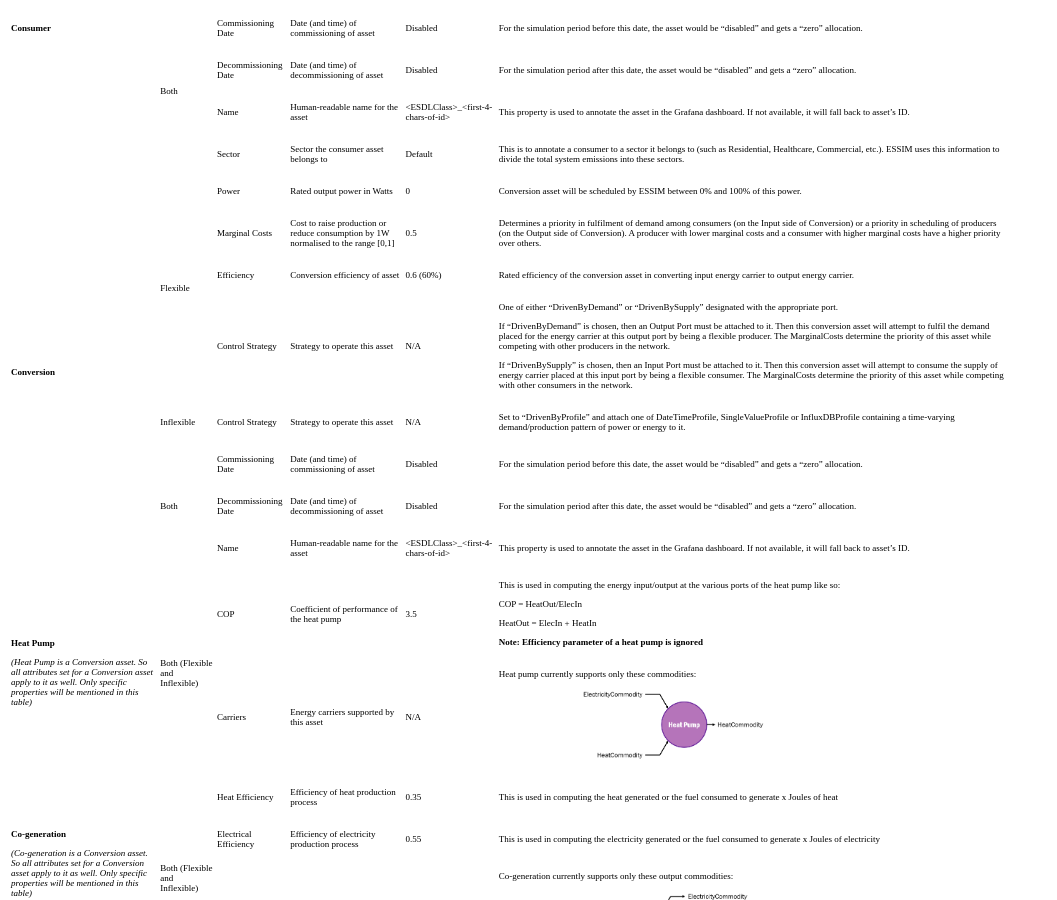
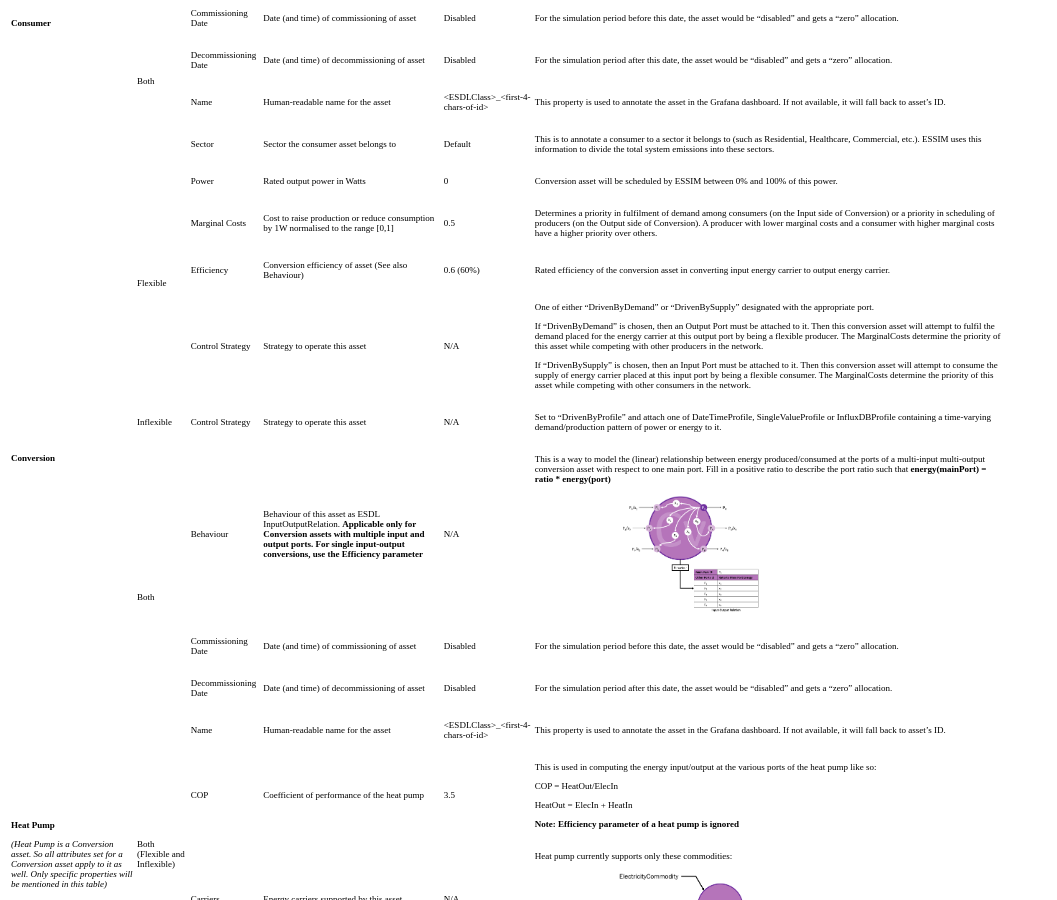
Before and after one commit to ESDLMapEditorESSIM/ESSIMDocumentation, a Sphinx documentation site: the page built from docs/source/configuration/index.rst, in a window 1280 px wide and 900 px high, scrolled down 740 px. Shown: the whole window, without its empty margins (0-1057 px from the left). Built offline with Sphinx 7.4.7 and the Read the Docs theme 2.0.0, drawn with Linux system fonts in a browser that asks for light colours.

Commit message:
Updated documentation for Conversion Behaviour.

```diff
--- a/docs/source/configuration/index.rst
+++ b/docs/source/configuration/index.rst
@@ -32,7 +32,7 @@ Below are a list of ESDL attributes that have a direct effect on the way an asse
     |                                                                                                                                                                     |                                | Marginal Costs       | Cost to raise production or reduce consumption by 1W            | 0.5                               | Determines a priority in fulfilment of demand among consumers (on the Input side of Conversion) or a priority in scheduling of producers (on the Output side of Conversion).                                                                                                                                                                       |
     |                                                                                                                                                                     |                                |                      | normalised to the range [0,1]                                   |                                   | A producer with lower marginal costs and a consumer with higher marginal costs have a higher priority over others.                                                                                                                                                                                                                                 |
     |                                                                                                                                                                     |                                +----------------------+-----------------------------------------------------------------+-----------------------------------+----------------------------------------------------------------------------------------------------------------------------------------------------------------------------------------------------------------------------------------------------------------------------------------------------------------------------------------------------+
-    |                                                                                                                                                                     |                                | Efficiency           | Conversion efficiency of asset                                  | 0.6 (60%)                         | Rated efficiency of the conversion asset in converting input energy carrier to output energy carrier.                                                                                                                                                                                                                                              |
+    |                                                                                                                                                                     |                                | Efficiency           | Conversion efficiency of asset (See also Behaviour)             | 0.6 (60%)                         | Rated efficiency of the conversion asset in converting input energy carrier to output energy carrier.                                                                                                                                                                                                                                              |
     |                                                                                                                                                                     |                                +----------------------+-----------------------------------------------------------------+-----------------------------------+----------------------------------------------------------------------------------------------------------------------------------------------------------------------------------------------------------------------------------------------------------------------------------------------------------------------------------------------------+
     |                                                                                                                                                                     |                                | Control Strategy     | Strategy to operate this asset                                  | N/A                               | One of either “DrivenByDemand” or “DrivenBySupply” designated with the appropriate port.                                                                                                                                                                                                                                                           |
     |                                                                                                                                                                     |                                |                      |                                                                 |                                   |                                                                                                                                                                                                                                                                                                                                                    |
@@ -42,10 +42,15 @@ Below are a list of ESDL attributes that have a direct effect on the way an asse
     |                                                                                                                                                                     +--------------------------------+----------------------+-----------------------------------------------------------------+-----------------------------------+----------------------------------------------------------------------------------------------------------------------------------------------------------------------------------------------------------------------------------------------------------------------------------------------------------------------------------------------------+
     |                                                                                                                                                                     | Inflexible                     | Control Strategy     | Strategy to operate this asset                                  | N/A                               | Set to “DrivenByProfile” and attach one of DateTimeProfile, SingleValueProfile or InfluxDBProfile containing a time-varying demand/production pattern of power or energy to it.                                                                                                                                                                    |
     |                                                                                                                                                                     +--------------------------------+----------------------+-----------------------------------------------------------------+-----------------------------------+----------------------------------------------------------------------------------------------------------------------------------------------------------------------------------------------------------------------------------------------------------------------------------------------------------------------------------------------------+
-    |                                                                                                                                                                     | Both                           | Commissioning Date   | Date (and time) of commissioning of asset                       | Disabled                          | For the simulation period before this date, the asset would be “disabled” and gets a “zero” allocation.                                                                                                                                                                                                                                            |
-    |                                                                                                                                                                     +                                +----------------------+-----------------------------------------------------------------+-----------------------------------+----------------------------------------------------------------------------------------------------------------------------------------------------------------------------------------------------------------------------------------------------------------------------------------------------------------------------------------------------+
+    |                                                                                                                                                                     | Both                           | Behaviour            | Behaviour of this asset as ESDL InputOutputRelation.            | N/A                               | This is a way to model the (linear) relationship between energy produced/consumed at the ports of a multi-input multi-output conversion asset with respect to one main port. Fill in a positive ratio to describe the port ratio such that **energy(mainPort) = ratio * energy(port)**                                                             |
+    |                                                                                                                                                                     |                                |                      | **Applicable only for Conversion assets with multiple input and |                                   |                                                                                                                                                                                                                                                                                                                                                    |
+    |                                                                                                                                                                     |                                |                      | output ports. For single input-output conversions, use the      |                                   |   .. figure:: ../images/mimo.png                                                                                                                                                                                                                                                                                                                   |
+    |                                                                                                                                                                     |                                |                      | Efficiency parameter**                                          |                                   |      :scale: 18%                                                                                                                                                                                                                                                                                                                                   |
+    |                                                                                                                                                                     |                                +----------------------+-----------------------------------------------------------------+-----------------------------------+----------------------------------------------------------------------------------------------------------------------------------------------------------------------------------------------------------------------------------------------------------------------------------------------------------------------------------------------------+
+    |                                                                                                                                                                     |                                | Commissioning Date   | Date (and time) of commissioning of asset                       | Disabled                          | For the simulation period before this date, the asset would be “disabled” and gets a “zero” allocation.                                                                                                                                                                                                                                            |
+    |                                                                                                                                                                     |                                +----------------------+-----------------------------------------------------------------+-----------------------------------+----------------------------------------------------------------------------------------------------------------------------------------------------------------------------------------------------------------------------------------------------------------------------------------------------------------------------------------------------+
     |                                                                                                                                                                     |                                | Decommissioning Date | Date (and time) of decommissioning of asset                     | Disabled                          | For the simulation period after this date, the asset would be “disabled” and gets a “zero” allocation.                                                                                                                                                                                                                                             |
-    |                                                                                                                                                                     +                                +----------------------+-----------------------------------------------------------------+-----------------------------------+----------------------------------------------------------------------------------------------------------------------------------------------------------------------------------------------------------------------------------------------------------------------------------------------------------------------------------------------------+
+    |                                                                                                                                                                     |                                +----------------------+-----------------------------------------------------------------+-----------------------------------+----------------------------------------------------------------------------------------------------------------------------------------------------------------------------------------------------------------------------------------------------------------------------------------------------------------------------------------------------+
     |                                                                                                                                                                     |                                | Name                 | Human-readable name for the asset                               | <ESDLClass>_<first-4-chars-of-id> | This property is used to annotate the asset in the Grafana dashboard. If not available, it will fall back to asset's ID.                                                                                                                                                                                                                           |
     +---------------------------------------------------------------------------------------------------------------------------------------------------------------------+--------------------------------+----------------------+-----------------------------------------------------------------+-----------------------------------+----------------------------------------------------------------------------------------------------------------------------------------------------------------------------------------------------------------------------------------------------------------------------------------------------------------------------------------------------+
     | **Heat Pump**                                                                                                                                                       | Both (Flexible and Inflexible) | COP                  | Coefficient of performance of the heat pump                     | 3.5                               | This is used in computing the energy input/output at the various ports of the heat pump like so:                                                                                                                                                                                                                                                   |
```
Also changed, not shown: docs/source/images/mimo.png (added).
